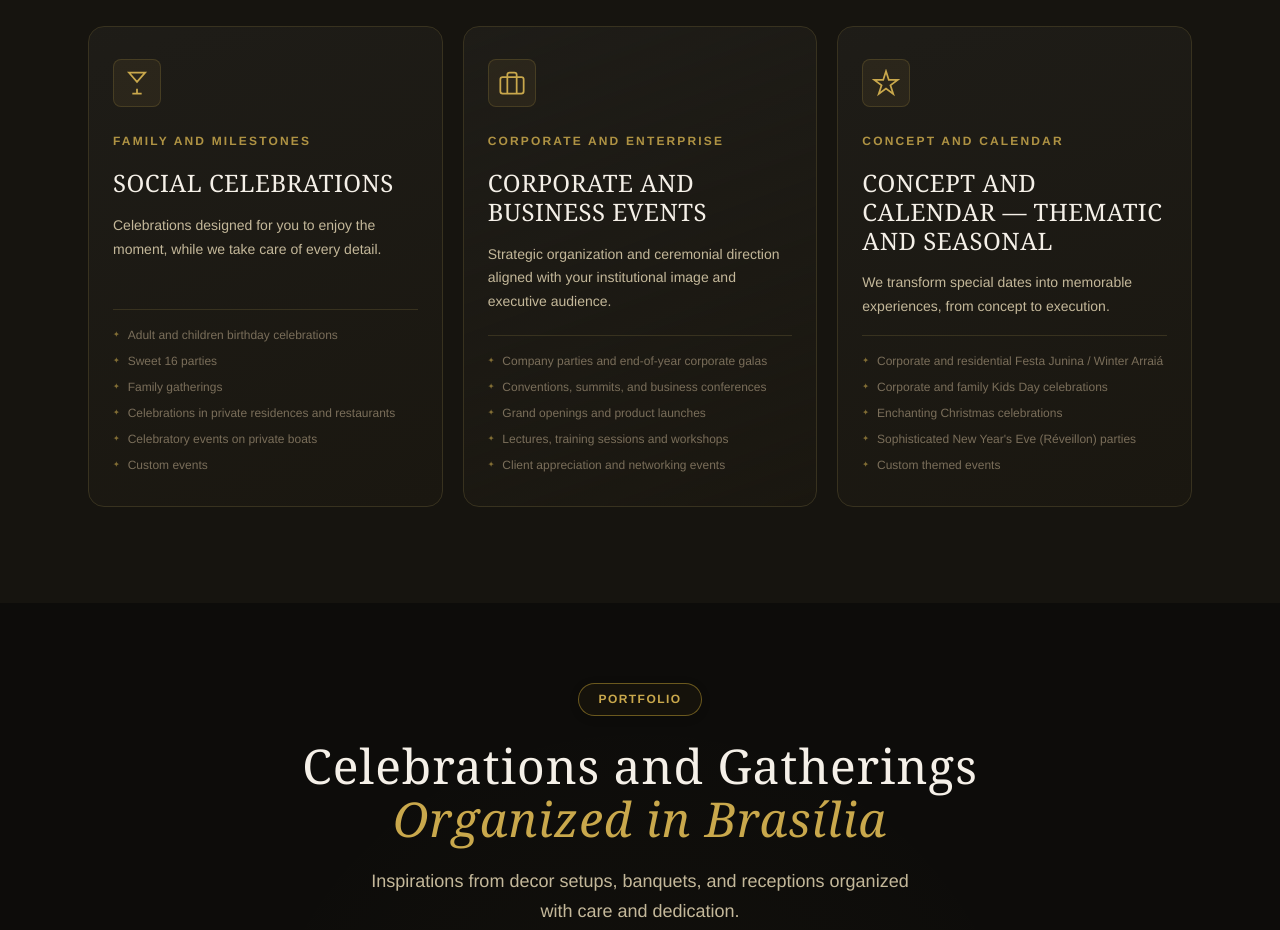
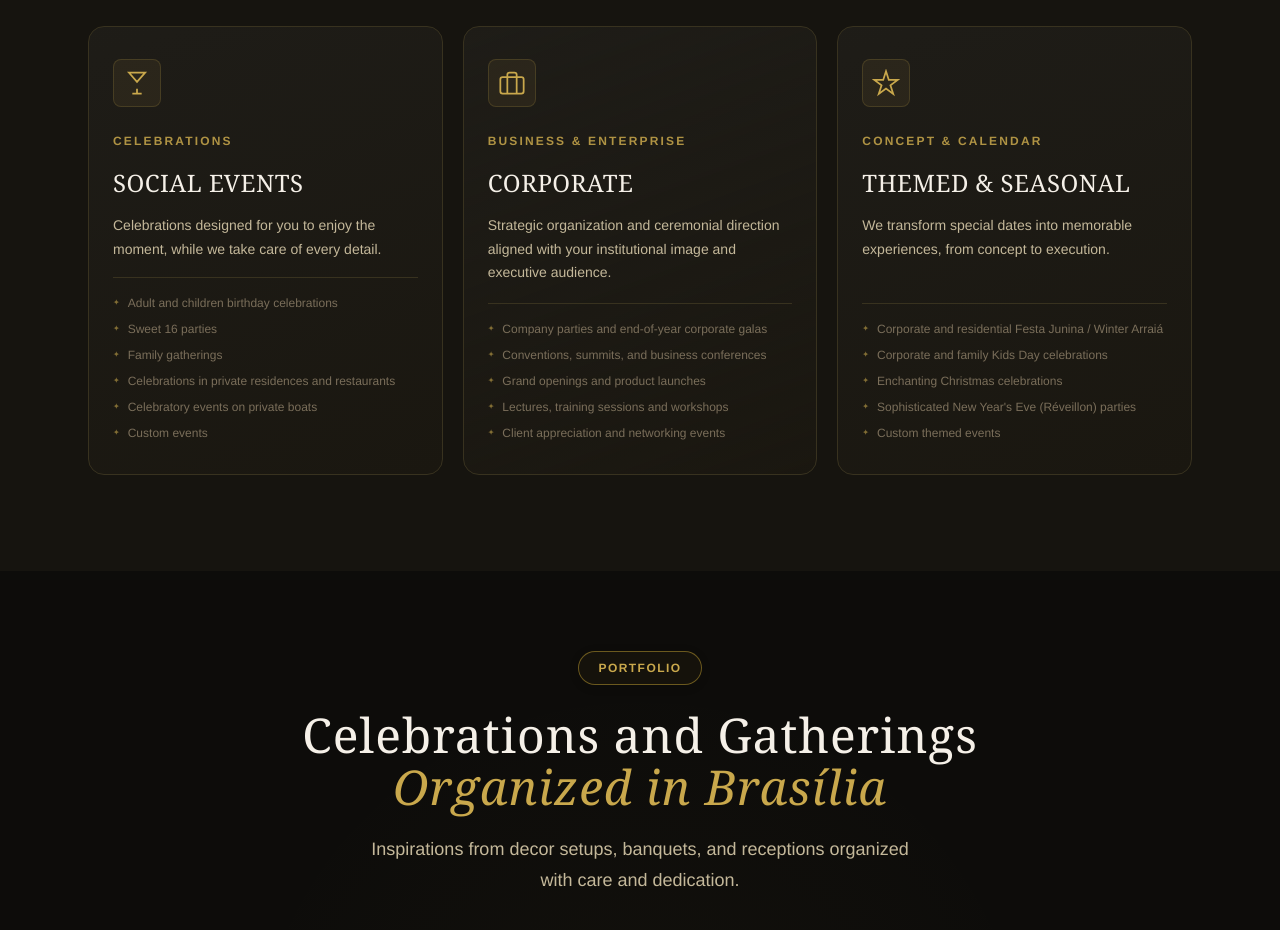
Before and after one commit to michehannesch-eventos/michellemilaneventos, a plain HTML site: page en/index.html in a window 1280 px wide. Shown: the part 3420-4350 px from the top of the page. Drawn offline with Linux system fonts and the light colour scheme.

Commit message:
fix(content): eliminar repeticoes de titulos e tags nos cards de solucoes conforme feedback da Michelle

```diff
--- a/en/index.html
+++ b/en/index.html
@@ -666,8 +666,8 @@
                 <path d="M8 21h8m-4-4v4M5 3l7 8 7-8H5z" />
               </svg>
             </div>
-            <p class="segment-tag">Family and Milestones</p>
-            <h3 class="segment-title">SOCIAL CELEBRATIONS</h3>
+            <p class="segment-tag">CELEBRATIONS</p>
+            <h3 class="segment-title">SOCIAL EVENTS</h3>
             <p class="segment-description">
               Celebrations designed for you to enjoy the moment, while we take care of every detail.
             </p>
@@ -689,8 +689,8 @@
                 <path d="M16 21V5a2 2 0 0 0-2-2h-4a2 2 0 0 0-2 2v16" />
               </svg>
             </div>
-            <p class="segment-tag">CORPORATE AND ENTERPRISE</p>
-            <h3 class="segment-title">CORPORATE AND BUSINESS EVENTS</h3>
+            <p class="segment-tag">BUSINESS &amp; ENTERPRISE</p>
+            <h3 class="segment-title">CORPORATE</h3>
             <p class="segment-description">
               Strategic organization and ceremonial direction aligned with your institutional image and executive audience.
             </p>
@@ -710,8 +710,8 @@
                 <path d="M12 2l2.4 7.4h7.6l-6.2 4.5 2.4 7.4-6.2-4.5-6.2 4.5 2.4-7.4-6.2-4.5h7.6z" />
               </svg>
             </div>
-            <p class="segment-tag">CONCEPT AND CALENDAR</p>
-            <h3 class="segment-title">CONCEPT AND CALENDAR — THEMATIC AND SEASONAL</h3>
+            <p class="segment-tag">CONCEPT &amp; CALENDAR</p>
+            <h3 class="segment-title">THEMED &amp; SEASONAL</h3>
             <p class="segment-description">
               We transform special dates into memorable experiences, from concept to execution.
             </p>
```
Also changed, not shown: index.html (+4 -4 lines).
